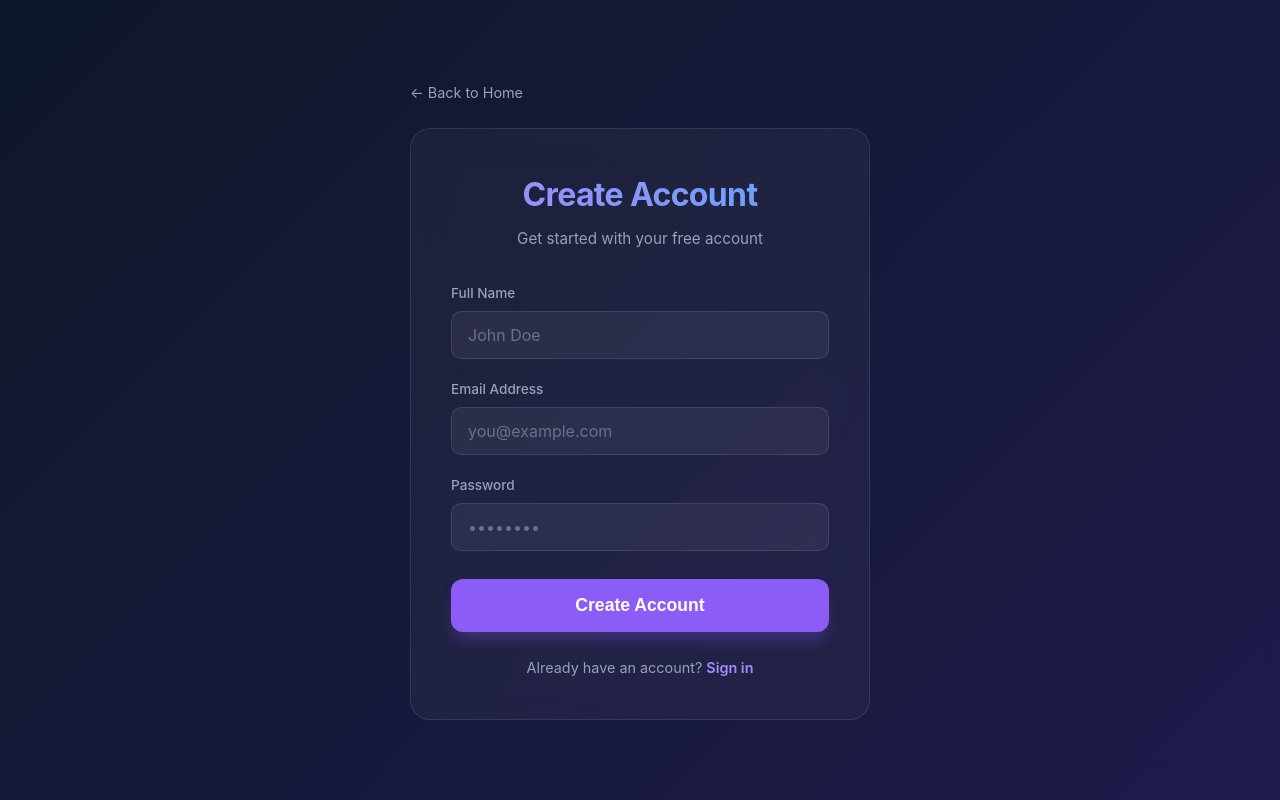
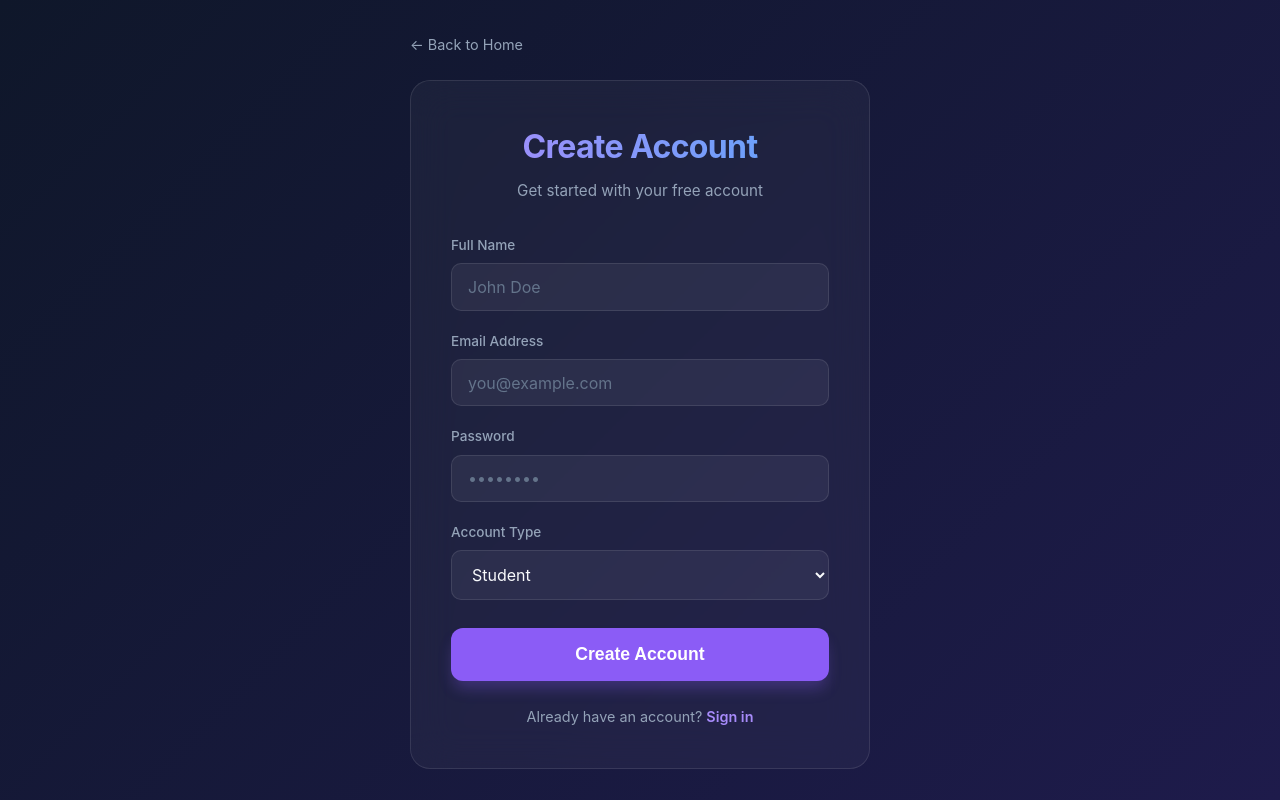
Before and after one commit to anandkpvt18-wq/student-management-system, a Next.js app in the folder frontend/: page /auth/signup in a window 1280 px wide. Built offline with nearby package versions, Linux system fonts and the light colour scheme; no server answers.

Commit message:
Restore Teacher role registration on signup

```diff
--- a/frontend/src/app/auth/signup/page.js
+++ b/frontend/src/app/auth/signup/page.js
@@ -106,6 +106,20 @@ export default function SignUp() {
               />
             </div>
 
+            <div className="form-group">
+              <label htmlFor="role">Account Type</label>
+              <select
+                id="role"
+                value={role}
+                onChange={(e) => setRole(e.target.value)}
+                required
+                style={{ padding: '0.8rem 1rem', background: 'rgba(255, 255, 255, 0.06)', border: '1px solid var(--glass-border)', borderRadius: '10px', color: 'var(--text-main)' }}
+              >
+                <option value="student">Student</option>
+                <option value="teacher">Teacher</option>
+              </select>
+            </div>
+
 
             <button type="submit" className="btn btn-primary auth-btn" disabled={loading}>
               {loading ? 'Creating Account...' : 'Create Account'}
```
